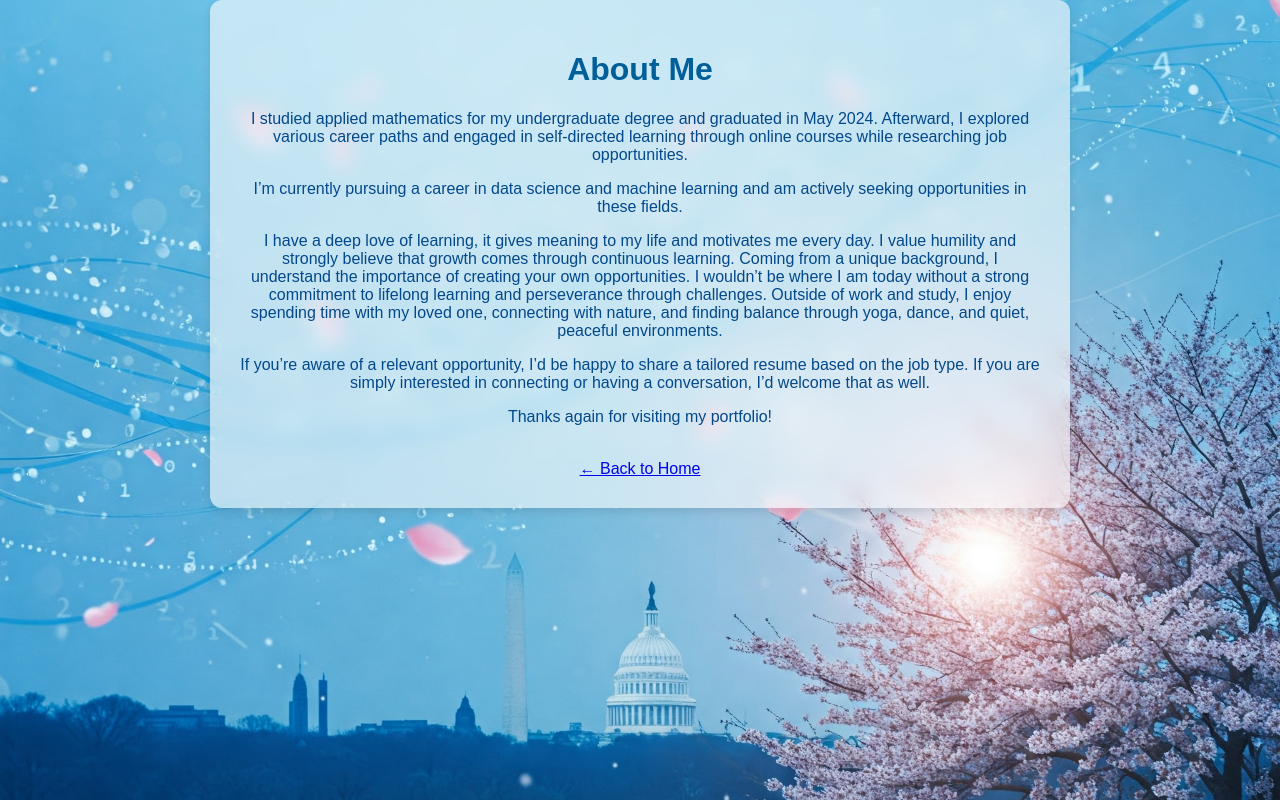
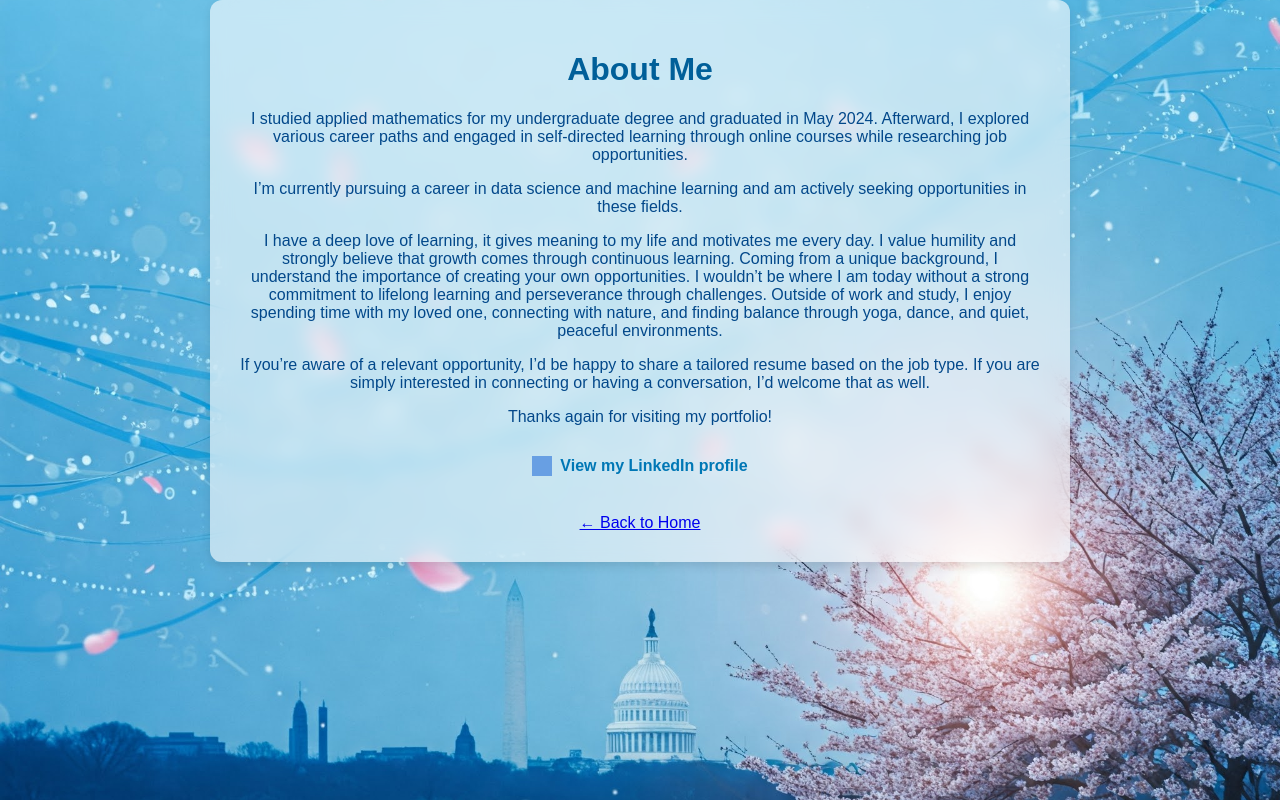
Before and after one commit to sanwinterr/Portfolio, a plain HTML site: page about.html in a window 1280 px wide. Drawn offline with Linux system fonts and the light colour scheme; grey boxes are pictures that could not be loaded.

Commit message:
about.html

```diff
--- a/about.html
+++ b/about.html
@@ -25,6 +25,13 @@
 
     <p>Thanks again for visiting my portfolio!</p>
 
+    <p style="text-align: center; margin-top: 30px;">
+    <a href="https://www.linkedin.com/in/sanwinter" target="_blank" style="display: inline-flex; align-items: center; text-decoration: none; color: #0077b5; font-weight: bold;">
+      <img src="https://cdn.jsdelivr.net/gh/simple-icons/simple-icons/icons/linkedin.svg" alt="LinkedIn" style="width: 20px; height: 20px; margin-right: 8px; filter: invert(18%) sepia(89%) saturate(745%) hue-rotate(186deg) brightness(95%) contrast(87%);" />
+      View my LinkedIn profile
+    </a>
+  </p>
+
     <br>
     <a href="index.html">← Back to Home</a>
   </div>
```
